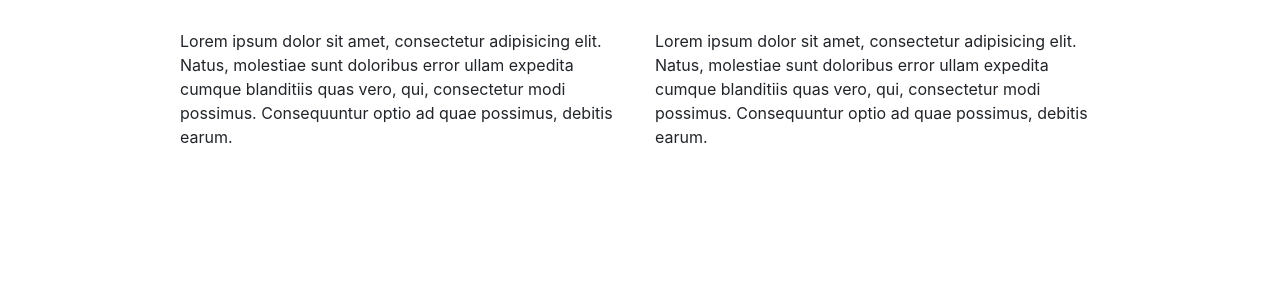
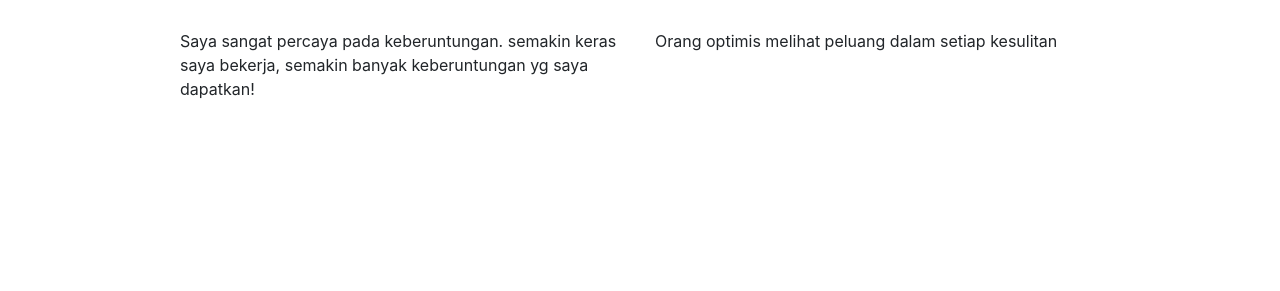
Before and after one commit to icahyala/portofolio, a plain HTML site: page index.html in a window 1280 px wide. Shown: the part 509-800 px from the top of the page. Drawn offline with nearby package versions, Linux system fonts and the light colour scheme.

Commit message:
Update index.html

```diff
--- a/index.html
+++ b/index.html
@@ -59,10 +59,10 @@
         </div>
         <div class="row justify-content-center">
           <div class="col-md-5">
-            <p>Lorem ipsum dolor sit amet, consectetur adipisicing elit. Natus, molestiae sunt doloribus error ullam expedita cumque blanditiis quas vero, qui, consectetur modi possimus. Consequuntur optio ad quae possimus, debitis earum.</p>
+            <p>Saya sangat percaya pada keberuntungan. semakin keras saya bekerja, semakin banyak keberuntungan yg saya dapatkan!</p>
           </div>
           <div class="col-md-5">
-            <p>Lorem ipsum dolor sit amet, consectetur adipisicing elit. Natus, molestiae sunt doloribus error ullam expedita cumque blanditiis quas vero, qui, consectetur modi possimus. Consequuntur optio ad quae possimus, debitis earum.</p>
+            <p>Orang optimis melihat peluang dalam setiap kesulitan</p>
           </div>
         </div>
       </div>
```
